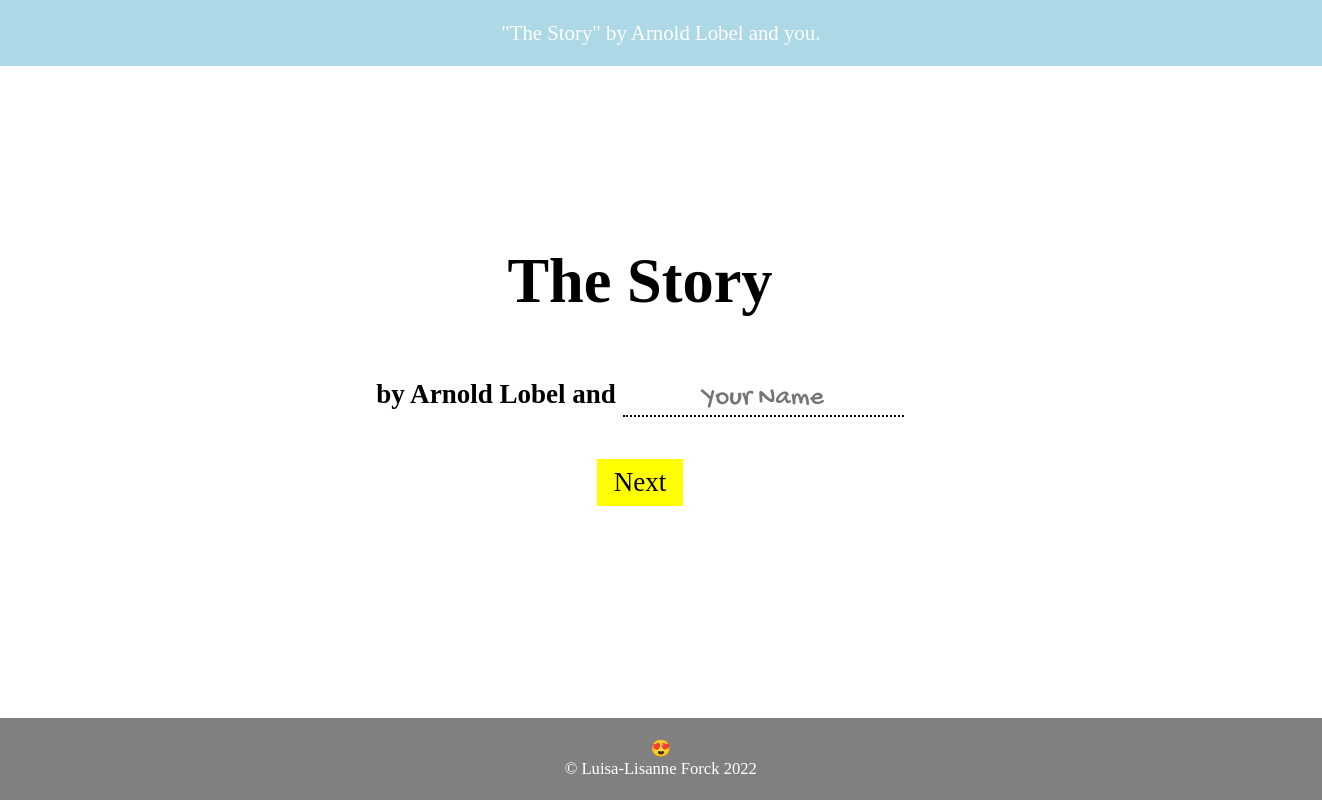
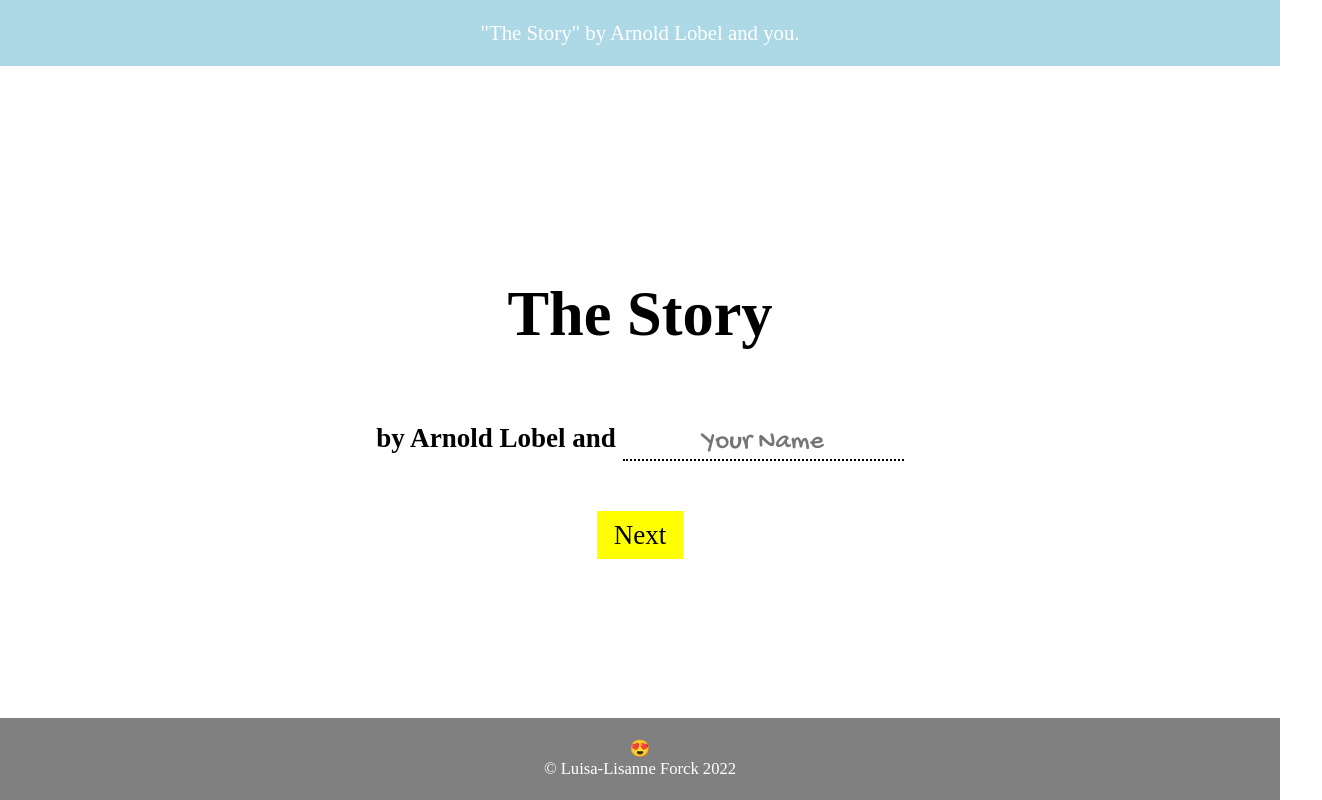
Before and after one commit to luisalisanne/story, a React (Create React App) app in the folder client/: page / in a window 1280 px wide. Shown: the whole page, 1322 px wide, since content can reach past the window. Built offline with nearby package versions, Linux system fonts and the light colour scheme.

Commit message:
Improve style with flexbox to center text content

```diff
--- a/client/src/assets/style.scss
+++ b/client/src/assets/style.scss
@@ -5,12 +5,14 @@
   margin: 0;
 }
 
-// HEADER
+//? HEADER
 
 header {
   background-color: lightblue;
+  position: fixed;
+  top: 0;
   width: 100%;
-  padding: 1rem;
+  padding: 1rem 0rem;
 
   p {
     text-align: center;
@@ -20,20 +22,28 @@ header {
   }
 }
 
-// MAIN
+//? MAIN
 
 main {
-  width: 70%;
-  margin: 0 auto;
-}
+  // border: 5px dotted lime;
+  height: 100vh;
+  display: flex;
+  align-items: center;
 
   .textContainer {
-  margin-top: 20%;
+    // border: 5px dotted red;
+    width: 90%;
+    margin: 0 auto;
     text-align: center;
 
     h1 {
       font-size: 3rem;
       margin: 3rem;
+      line-height: 3rem;
+    }
+
+    h3 {
+      line-height: 3rem;
     }
 
     p {
@@ -69,20 +79,23 @@ main {
       font-size: smaller;
     }
   }
+}
 
-// FOOTER
+//? FOOTER
 
 footer {
   width: 100%;
   position: fixed;
   bottom: 0;
-  padding: 1rem;
   background-color: gray;
-  //   border: 4px solid lime;
+  display: flex;
+  flex-direction: column;
+  align-items: center;
+  justify-content: center;
+  padding: 1rem 0rem;
 
   p {
     font-size: 0.8rem;
-    text-align: center;
     color: white;
   }
 
```
Lines whose indentation alone changed are shown as unchanged.
